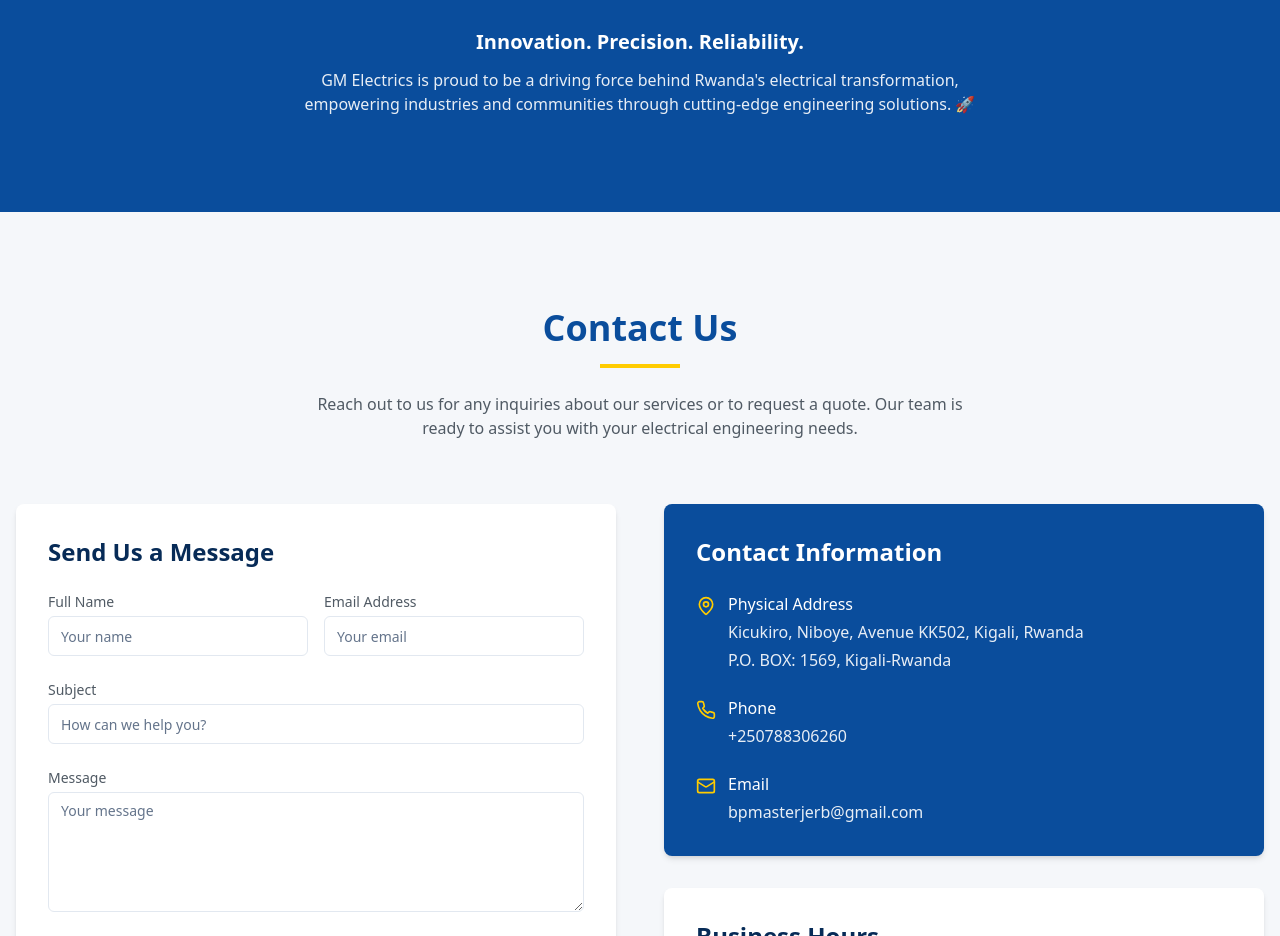
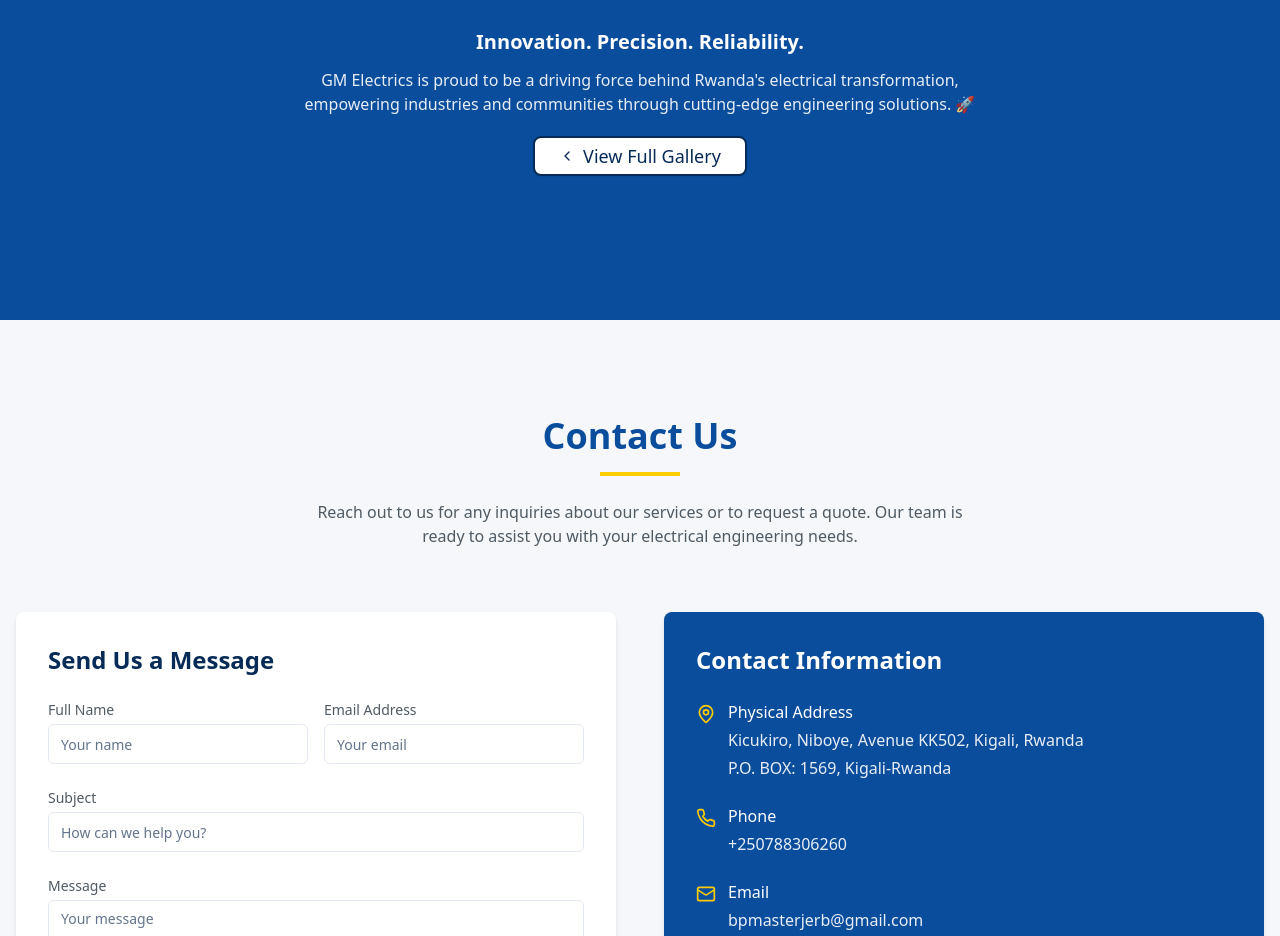
Before and after one commit to sm-junior0/gm_electrics, a React (Vite) app: page / in a window 1280 px wide. Shown: the part 4080-5016 px from the top of the page. Built offline with nearby package versions, Linux system fonts and the light colour scheme.

Commit message:
full gallery

```diff
--- a/src/components/Projects.tsx
+++ b/src/components/Projects.tsx
@@ -1,10 +1,14 @@
 import { Badge } from "@/components/ui/badge";
 import { CheckCircle } from "lucide-react";
+import { Button } from "@/components/ui/button"
+import { ChevronLeft } from "lucide-react"
+import { useNavigate } from 'react-router-dom';
 import poles from "../assets/images/poles.jpeg";
 import stadium from "../assets/images/stadium.jpg";
 import airport from "../assets/images/kia.jpg";
 
 const Projects = () => {
+  const navigate = useNavigate()
   return (
     <section id="projects" className="py-16 md:py-24 bg-gm-blue text-white">
       <div className="container mx-auto px-4">
@@ -143,6 +147,19 @@ const Projects = () => {
           </p>
         </div>
       </div>
+      <div className="mb-12 mt-5 flex justify-center">
+        <Button
+          onClick={() => navigate('/gallery')}
+          variant="outline"
+          className="gap-2 border-2 border-gm-darkblue text-gm-darkblue
+                    hover:bg-gm-darkblue hover:text-white transition-colors
+                    duration-300 rounded-lg px-6 py-3 text-lg font-medium
+                    shadow-sm hover:shadow-md"
+        >
+          <ChevronLeft className="h-5 w-5" />
+          View Full Gallery
+        </Button>
+      </div>
     </section>
   );
 };
```
